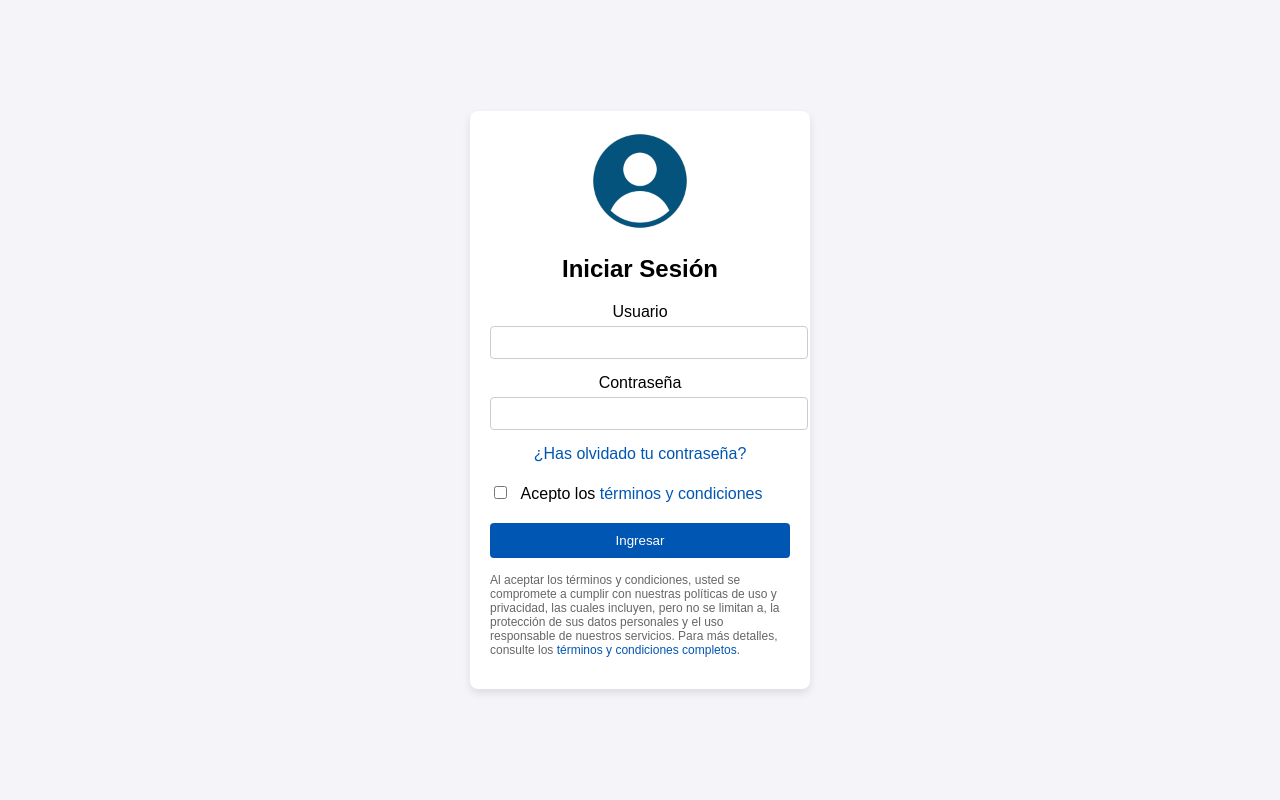
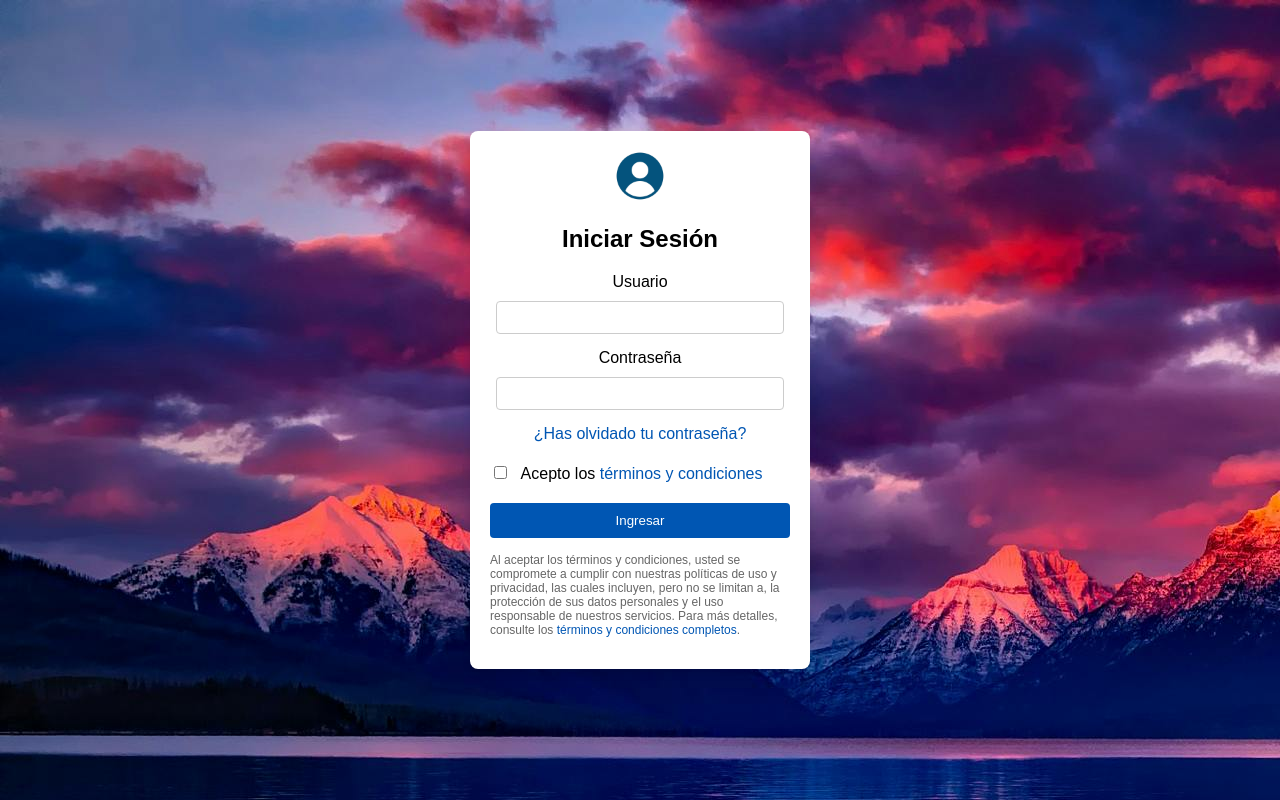
Before and after one commit to JohnSCC213/Login-Crerative, a plain HTML site: page index.html in a window 1280 px wide. Drawn offline with Linux system fonts and the light colour scheme.

Commit message:
Se modifico el css y se agregó un fondo

```diff
--- a/css/estilo.css
+++ b/css/estilo.css
@@ -7,6 +7,7 @@ body {
     align-items: center;
     background: #f4f4f9;
     font-family: Arial, sans-serif;
+    background-image: url("../img/fondo1.jpg");
 }
 
 .login-container {
@@ -23,7 +24,7 @@ body {
 }
 
 .logo {
-    width: 100px; /* Ajusta este valor según el tamaño deseado para el logo */
+    width: 50px;
     height: auto;
 }
 
@@ -37,11 +38,11 @@ body {
 
 .input-group label {
     display: block;
-    margin-bottom: 5px;
+    margin-bottom: 10px;
 }
 
 .input-group input {
-    width: 100%;
+    width: 90%;
     padding: 8px;
     border: 1px solid #ccc;
     border-radius: 4px;
```
Also changed, not shown: img/fondo1.jpg (added).
